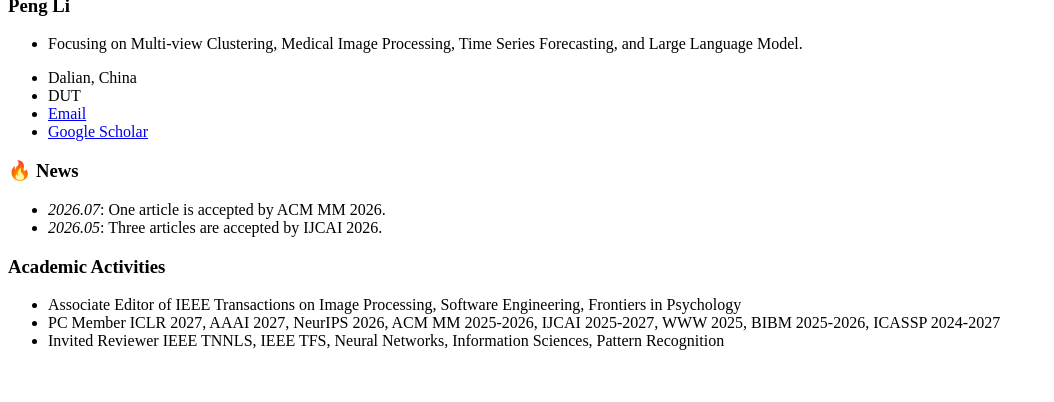
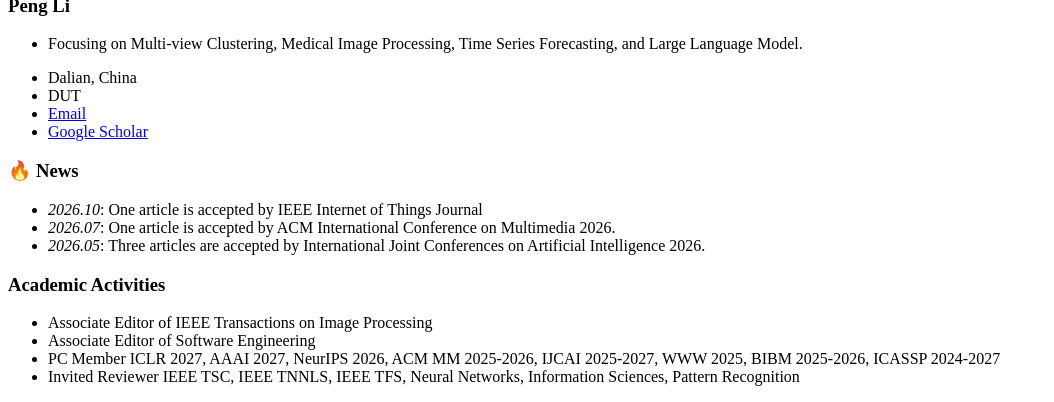
Before and after one commit to lipeng-dut/lipeng-dut.github.io, a Jekyll site: the page built from _pages/includes/news.md, in a window 1280 px wide, cut to the strip 530-932 px from the top of the page. Shown: the whole strip, without its empty margins (0-1054 px from the left). Built offline with Jekyll 4.4.1, drawn with Linux system fonts in a browser that asks for light colours; our own code applies the rules of GitHub Pages for plain Markdown files; before the commit the page ends 900 px from its top, so only the background shows below that.

Commit message:
Update news.md

```diff
--- a/_pages/includes/news.md
+++ b/_pages/includes/news.md
@@ -1,8 +1,10 @@
 # 🔥 News
-- *2026.07*: One article is accepted by ACM MM 2026.
-- *2026.05*: Three articles are accepted by IJCAI 2026.
+- *2026.10*: One article is accepted by IEEE Internet of Things Journal
+- *2026.07*: One article is accepted by ACM International Conference on Multimedia 2026.
+- *2026.05*: Three articles are accepted by International Joint Conferences on Artificial Intelligence 2026.
 
 # Academic Activities
-- Associate Editor of IEEE Transactions on Image Processing, Software Engineering, Frontiers in Psychology
+- Associate Editor of IEEE Transactions on Image Processing
+- Associate Editor of Software Engineering
 - PC Member ICLR 2027, AAAI 2027, NeurIPS 2026, ACM MM 2025-2026, IJCAI 2025-2027, WWW 2025, BIBM 2025-2026, ICASSP 2024-2027
-- Invited Reviewer IEEE TNNLS, IEEE TFS, Neural Networks, Information Sciences, Pattern Recognition
+- Invited Reviewer IEEE TSC, IEEE TNNLS, IEEE TFS, Neural Networks, Information Sciences, Pattern Recognition
```
